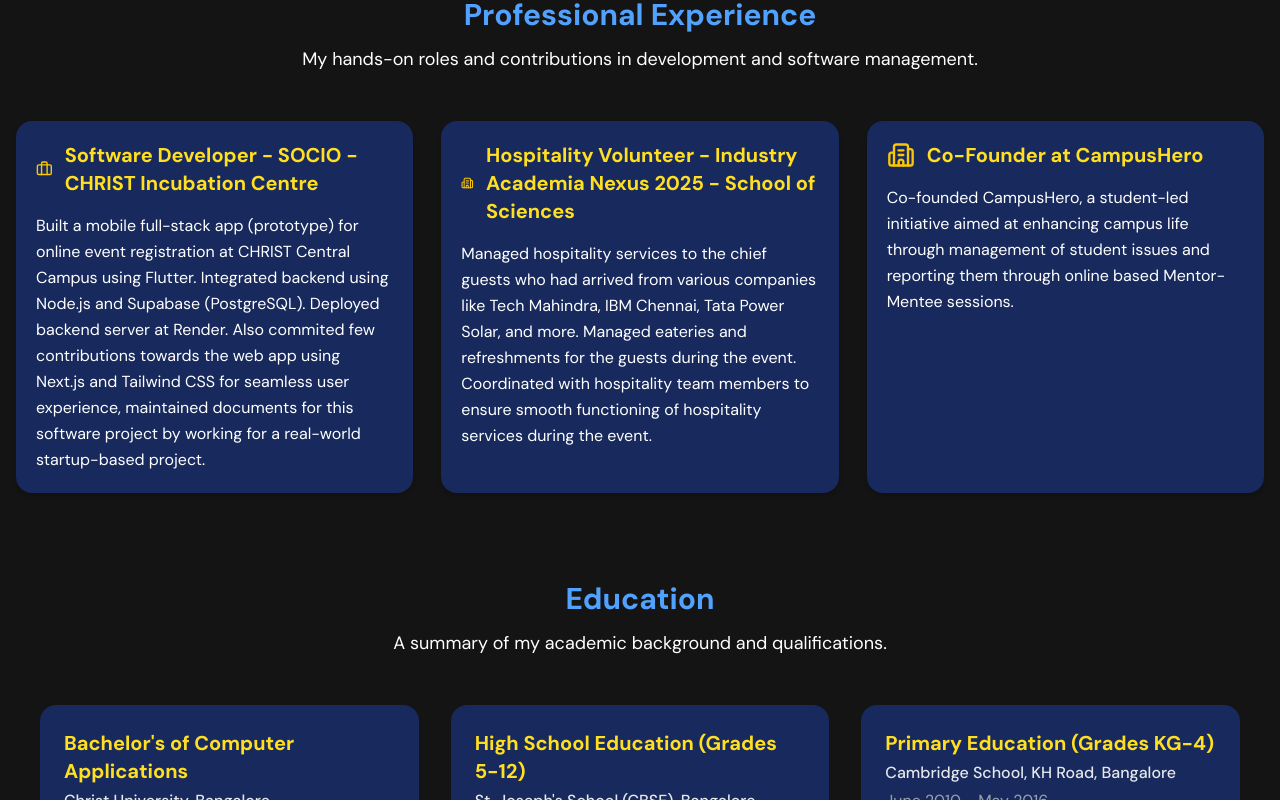
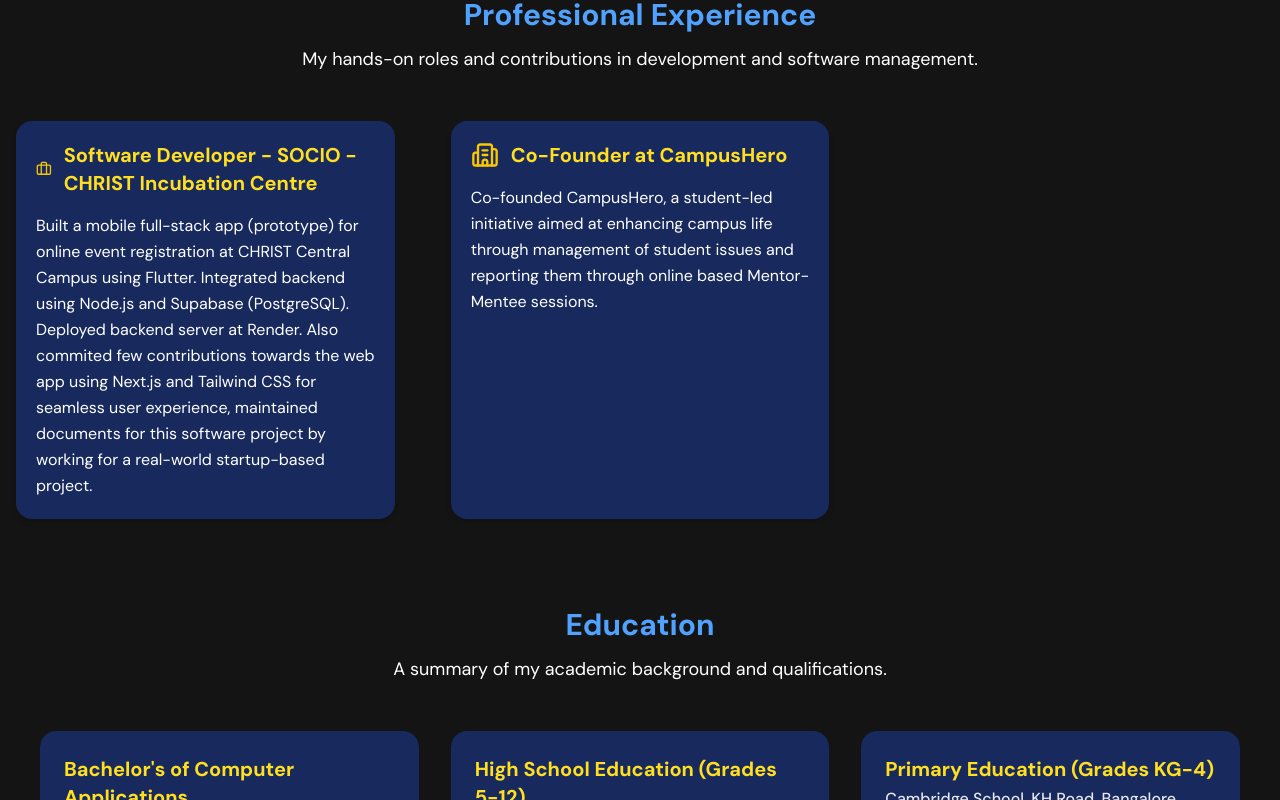
Before and after one commit to SimonCalvinS1/my-portfolio, a React (Vite) app: page / in a window 1280 px wide. Shown: the part 1040-1840 px from the top of the page. Built offline with nearby package versions, Linux system fonts and the light colour scheme.

Commit message:
Achievements changed to OtherActivities

```diff
--- a/src/App.jsx
+++ b/src/App.jsx
@@ -5,7 +5,7 @@
 import Education from './components/Education';
 import Experience from './components/Experience';
 import Certifications from './components/Certifications';
-import Achievements from './components/Achievements';
+import OtherActivities from './components/OtherActivities';
 
 function App() {
   return (
@@ -17,7 +17,7 @@
         <Education />
         <Projects />
         <Certifications />
-        <Achievements />
+        <OtherActivities />
       </main>
       <Footer />
     </div>
--- a/src/components/Achievements.jsx
+++ /dev/null
@@ -1,112 +0,0 @@
-import React from 'react';
-
-function Achievements() {
-  const achievements = [
-    {
-      id: 1,
-      title: "Annual Catechism Examination 2017 - 3rd Place",
-      description:
-        "Secured 3rd place in the Annual Catechism Examination conducted by the Diocese of Bangalore in 2017, showcasing my dedication and knowledge in religious studies.",
-    },
-    {
-      id: 2,
-      title: "Sciplore 2018 - 3rd Place",
-      description:
-        "Achieved 3rd place in Sciplore, a science exhibition organized by St Joseph's School (CBSE) in 2020, demonstrating my passion and aptitude for scientific inquiry and innovation.",
-    },
-    {
-      id: 3,
-      title: "Annual Catechism Examination 2018 - 1st Place",
-      description:
-        "Won 1st place in the Annual Catechism Examination conducted by the Diocese of Bangalore in 2018, reflecting my continued excellence and commitment to religious education.",
-    },
-    {
-        id: 4,
-        title: "Ignation Week 2019 Quiz - 3rd Place",
-        description:
-          "Secured 3rd place in the Ignation Week Quiz organized by St Joseph's School (CBSE) in 2019, highlighting my quick thinking and broad knowledge across various subjects.",
-    },
-    {
-        id: 5,
-        title: "Sciplore 2019 - 1st Place",
-        description:
-          "Achieved 1st place in Sciplore, a science exhibition organized by St Joseph's School (CBSE) in 2019, showcasing my innovative approach and deep understanding of scientific concepts.",
-    },
-    {
-        id: 6,
-        title: "Annual Catechism Examination 2019 - 1st Place",
-        description:
-          "Won 1st place in the Annual Catechism Examination conducted by the Diocese of Bangalore in 2019, demonstrating my consistent dedication and expertise in religious studies.",
-    },
-    {
-        id: 7,
-        title: "Grade 10 CBSE - English 100% Proficiency",
-        description:
-          "Achieved 100% proficiency in English in the Grade 10 CBSE examinations, reflecting my strong command of the language and academic excellence.",
-    },
-    {
-        id: 8,
-        title: "Sciplore 2022 - 2nd Place",
-        description:
-          "Secured 2nd place in Sciplore, a science exhibition organized by St Joseph's School (CBSE) in 2022, highlighting my continued passion and skill in scientific exploration and presentation.",
-    },
-    {
-        id: 9,
-        title: "Tarang 2022 - Meme Creation - 1st Place",
-        description:
-          "Won 1st place in the Meme Creation contest during Tarang 2022 at St Joseph's School (CBSE), showcasing my creativity and humor in digital content creation.",
-    },
-    {
-        id: 10,
-        title: "Scavenger Hunt 2022 - 1st Place",
-        description:
-          "Achieved 1st place in the Scavenger Hunt organized at St Joseph's School (CBSE), demonstrating my problem-solving skills and teamwork abilities.",
-    },
-    {
-        id: 11,
-        title: "Mathematics Day 2023 - Mathematics Competition - 1st Place",
-        description:
-            "Secured 1st place in the Mathematics Competition during Mathematics Day 2023 at St Joseph's School (CBSE), reflecting my strong analytical skills and passion for mathematics.",
-    }
-  ];
-
-  return (
-    <section className="py-6 mt-4">
-      <div className="max-w-6xl mx-auto px-6">
-        {/* Header */}
-        <header className="text-center mb-12">
-          <h2 className="text-3xl font-bold text-blue-400 mb-3">
-            Achievements
-          </h2>
-          <p className="text-white text-lg">
-            Highlights of my accomplishments and contributions.
-          </p>
-        </header>
-
-        {/* Experience Cards */}
-        <div className="grid grid-cols-1 md:grid-cols-2 gap-14">
-          {achievements.map((ach) => (
-            <div
-              key={ach.id}
-              className="bg-blue-900/60 rounded-2xl shadow-md"
-            >
-              <div className="p-8">
-                <div className="flex items-center gap-3 mb-4">
-                  <h3 className="text-xl font-semibold text-yellow-300 leading-snug">
-                    {ach.title}
-                  </h3>
-                </div>
-
-                <p className="text-white">{ach.description}</p>
-
-                <div className="mt-5 h-0.5 w-0 bg-blue-500 transition-all duration-500 group-hover:w-full"></div>
-              </div>
-            </div>
-          ))}
-        </div>
-      </div>
-    </section>
-  );
-}
-
-export default Achievements;
--- a/src/components/Experience.jsx
+++ b/src/components/Experience.jsx
@@ -11,12 +11,6 @@
     },
     {
       id: 2,
-      title: "Hospitality Volunteer - Industry Academia Nexus 2025 - School of Sciences",
-      description:
-        "Managed hospitality services to the chief guests who had arrived from various companies like Tech Mahindra, IBM Chennai, Tata Power Solar, and more. Managed eateries and refreshments for the guests during the event. Coordinated with hospitality team members to ensure smooth functioning of hospitality services during the event.",
-    },
-    {
-      id: 3,
       title: "Co-Founder at CampusHero",
       description:
         "Co-founded CampusHero, a student-led initiative aimed at enhancing campus life through management of student issues and reporting them through online based Mentor-Mentee sessions.",
@@ -37,7 +31,7 @@
         </header>
 
         {/* Experience Cards */}
-        <div className="grid grid-cols-1 md:grid-cols-3 gap-7">
+        <div className="grid grid-cols-1 md:grid-cols-3 gap-14">
           {experiences.map((exp, index) => (
             <div
               key={exp.id}
--- /dev/null
+++ b/src/components/OtherActivities.jsx
@@ -0,0 +1,63 @@
+import React from 'react';
+
+function OtherActivities() {
+  const activites = [
+    {
+        id: 1,
+        title: "Grade 10 CBSE 2022 - English 100% Proficiency",
+        description:
+          "Achieved 100% proficiency in English in the Grade 10 CBSE examinations, reflecting my strong command of the language and academic excellence.",
+    },
+    {
+      id: 2,
+      title: "CBIT Hacktoberfest 2025 - Participant",
+      description:
+        "Participated in CBIT Hacktoberfest 2025, a one day online hackathon, developing a multi-vendor e-commerce website along with my teammates.",
+    },
+    {
+      id: 3,
+      title: "Hospitality Volunteer - Industry Academia Nexus 2025 - School of Sciences",
+      description:
+        "Managed hospitality services to the chief guests who had arrived from various companies like Tech Mahindra, IBM Chennai, Tata Power Solar, and more. Managed eateries and refreshments for the guests during the event. Coordinated with hospitality team members to ensure smooth functioning of hospitality services during the event.",
+    },
+  ];
+
+  return (
+    <section className="py-6 mt-4">
+      <div className="max-w-6xl mx-auto px-6">
+        {/* Header */}
+        <header className="text-center mb-12">
+          <h2 className="text-3xl font-bold text-blue-400 mb-3">
+            Other Activities
+          </h2>
+          <p className="text-white text-lg">
+            Highlights of my accomplishments and contributions.
+          </p>
+        </header>
+
+        {/* Experience Cards */}
+        <div className="grid grid-cols-1 md:grid-cols-2 gap-14">
+          {activites.map((ac) => (
+            <div
+              key={ac.id}
+              className="bg-blue-900/60 rounded-2xl shadow-md"
+            >
+              <div className="p-8">
+                <div className="flex items-center gap-3 mb-4">
+                  <h3 className="text-xl font-semibold text-yellow-300 leading-snug">
+                    {ac.title}
+                  </h3>
+                </div>
+
+                <p className="text-white">{ac.description}</p>
+                <div className="mt-5 h-0.5 w-0 bg-blue-500 transition-all duration-500 group-hover:w-full"></div>
+              </div>
+            </div>
+          ))}
+        </div>
+      </div>
+    </section>
+  );
+}
+
+export default OtherActivities;
```
